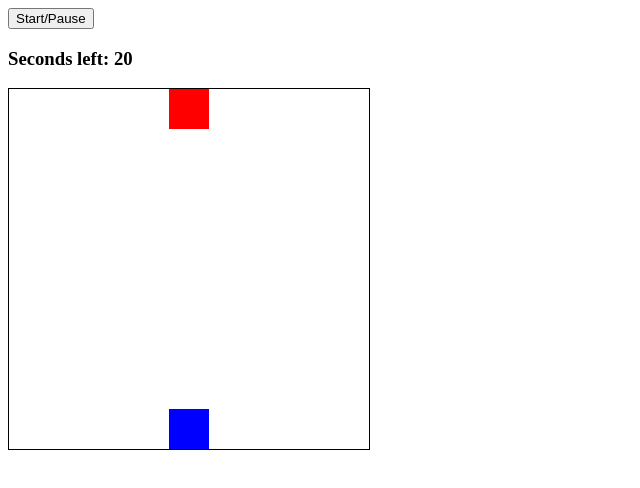
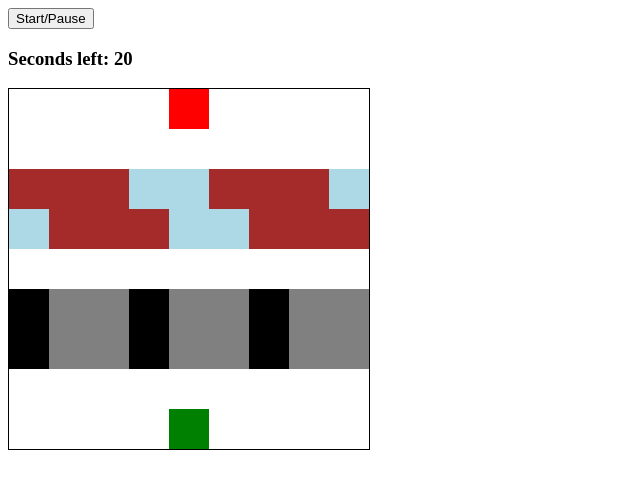
Before and after one commit to s-mehnert/frogger_game, a plain HTML site: page index.html in a window 1280 px wide. Shown: the whole page, without its empty margins (0-640 px from the left). Drawn offline with Linux system fonts and the light colour scheme.

Commit message:
render obstacles

```diff
--- a/app.js
+++ b/app.js
@@ -24,11 +24,11 @@ document.addEventListener('DOMContentLoaded', () => {
                 if (currentIndex % width < width-1) currentIndex += 1;
                 break;
             case 40:
-                if (currentIndex + with < width*width) currentIndex += width;
+                if (currentIndex + width < width*width) currentIndex += width;
                 break;
         }
         squares[currentIndex].classList.add('frog');
-        lose();
-        win();
+        // lose();
+        // win();
     }
 });
--- a/index.html
+++ b/index.html
@@ -31,6 +31,24 @@
         <div></div>
         <div></div>
         <div></div>
+        <div class="log-left l1"></div>
+        <div class="log-left l2"></div>
+        <div class="log-left l3"></div>
+        <div class="log-left l4"></div>
+        <div class="log-left l5"></div>
+        <div class="log-left l1"></div>
+        <div class="log-left l2"></div>
+        <div class="log-left l3"></div>
+        <div class="log-left l4"></div>
+        <div class="log-right l5"></div>
+        <div class="log-right l1"></div>
+        <div class="log-right l2"></div>
+        <div class="log-right l3"></div>
+        <div class="log-right l4"></div>
+        <div class="log-right l5"></div>
+        <div class="log-right l1"></div>
+        <div class="log-right l2"></div>
+        <div class="log-right l3"></div>
         <div></div>
         <div></div>
         <div></div>
@@ -40,42 +58,24 @@
         <div></div>
         <div></div>
         <div></div>
-        <div></div>
-        <div></div>
-        <div></div>
-        <div></div>
-        <div></div>
-        <div></div>
-        <div></div>
-        <div></div>
-        <div></div>
-        <div></div>
-        <div></div>
-        <div></div>
-        <div></div>
-        <div></div>
-        <div></div>
-        <div></div>
-        <div></div>
-        <div></div>
-        <div></div>
-        <div></div>
-        <div></div>
-        <div></div>
-        <div></div>
-        <div></div>
-        <div></div>
-        <div></div>
-        <div></div>
-        <div></div>
-        <div></div>
-        <div></div>
-        <div></div>
-        <div></div>
-        <div></div>
-        <div></div>
-        <div></div>
-        <div></div>
+        <div class="car-right c1"></div>
+        <div class="car-right c2"></div>
+        <div class="car-right c3"></div>
+        <div class="car-right c1"></div>
+        <div class="car-right c2"></div>
+        <div class="car-right c3"></div>
+        <div class="car-right c1"></div>
+        <div class="car-right c2"></div>
+        <div class="car-right c3"></div>
+        <div class="car-left c1"></div>
+        <div class="car-left c2"></div>
+        <div class="car-left c3"></div>
+        <div class="car-left c1"></div>
+        <div class="car-left c2"></div>
+        <div class="car-left c3"></div>
+        <div class="car-left c1"></div>
+        <div class="car-left c2"></div>
+        <div class="car-left c3"></div>
         <div></div>
         <div></div>
         <div></div>
--- a/style.css
+++ b/style.css
@@ -22,3 +22,19 @@
 .frog {
     background-color: green;
 }
+
+.c1 {
+    background-color: black;
+}
+
+.c2, .c3 {
+    background-color: gray;
+}
+
+.l1, .l2, .l3 {
+    background-color: brown;
+}
+
+.l4, .l5 {
+    background-color: lightblue;
+}
```
